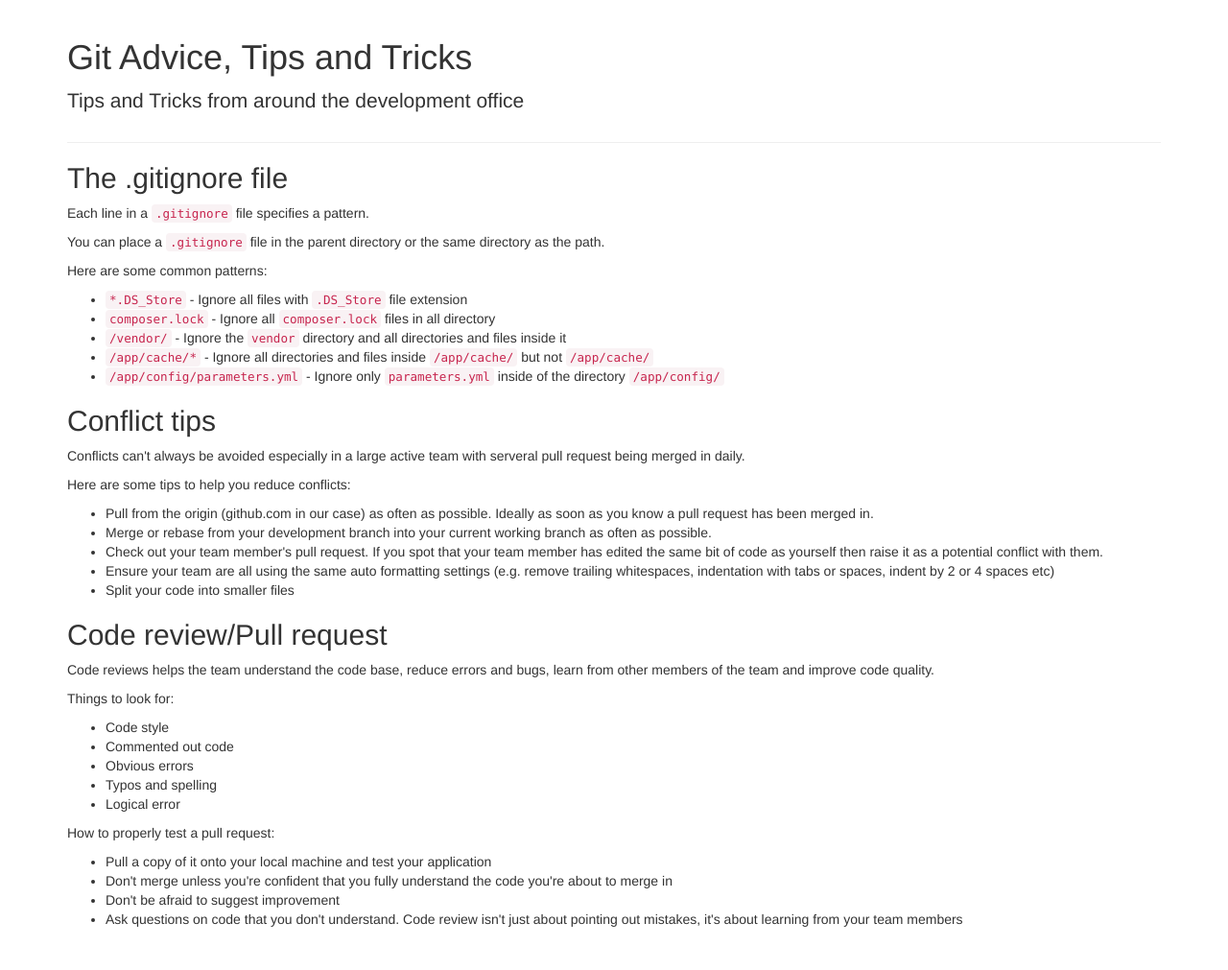
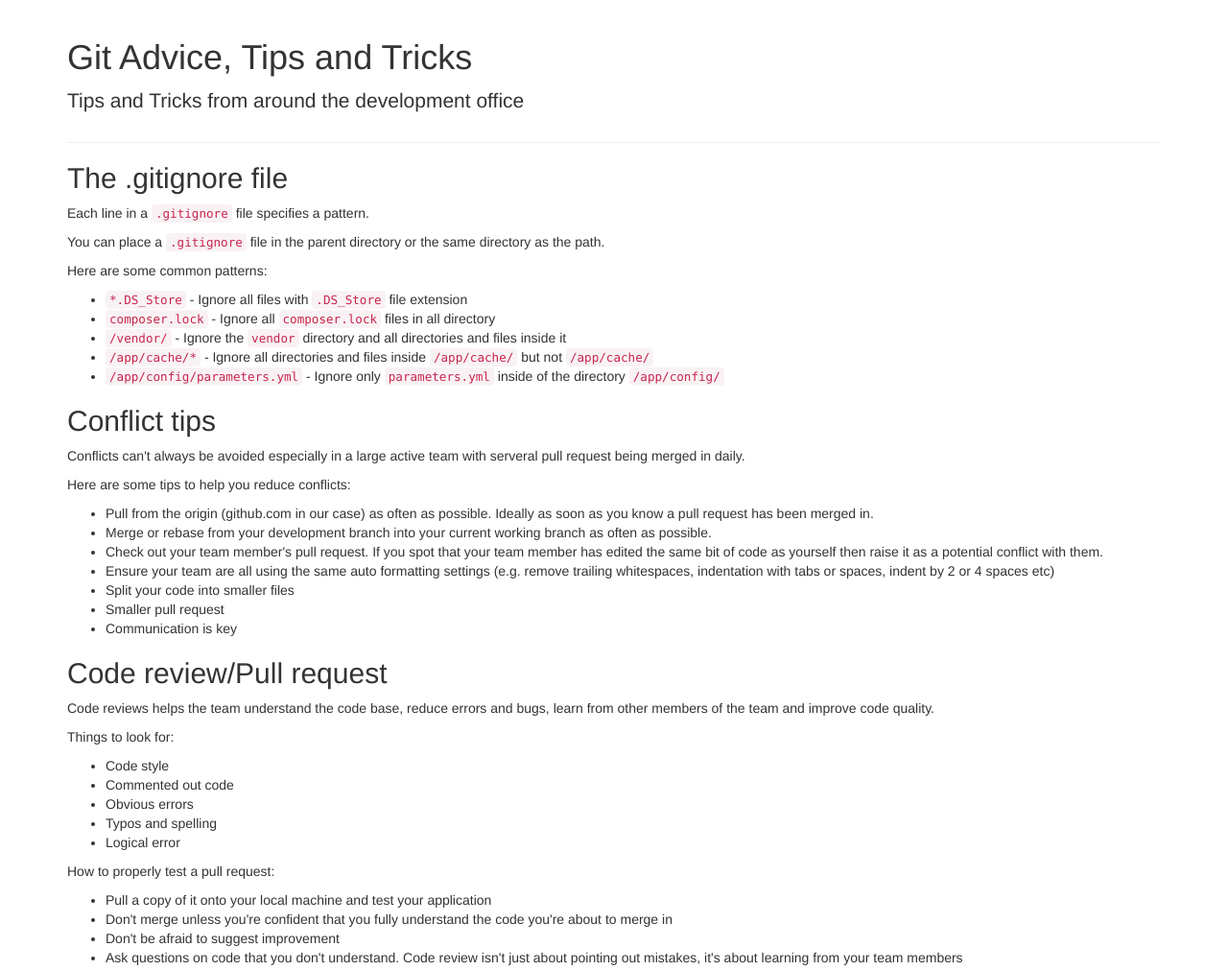
Before and after one commit to essencious/git-advice, a plain HTML site: page index.html in a window 1280 px wide. Shown: the whole page at 96% size. Before the commit the page ends 978 px from the top, so only its background shows below. Drawn offline with nearby package versions, Linux system fonts and the light colour scheme.

Commit message:
Add two more tips to reduce conflicts

```diff
--- a/index.html
+++ b/index.html
@@ -36,6 +36,8 @@
         <li>Check out your team member's pull request. If you spot that your team member has edited the same bit of code as yourself then raise it as a potential conflict with them.</li>
         <li>Ensure your team are all using the same auto formatting settings (e.g. remove trailing whitespaces, indentation with tabs or spaces, indent by 2 or 4 spaces etc)</li>
         <li>Split your code into smaller files</li>
+        <li>Smaller pull request</li>
+        <li>Communication is key</li>
       </ul>
 
       <h2>Code review/Pull request</h2>
```
